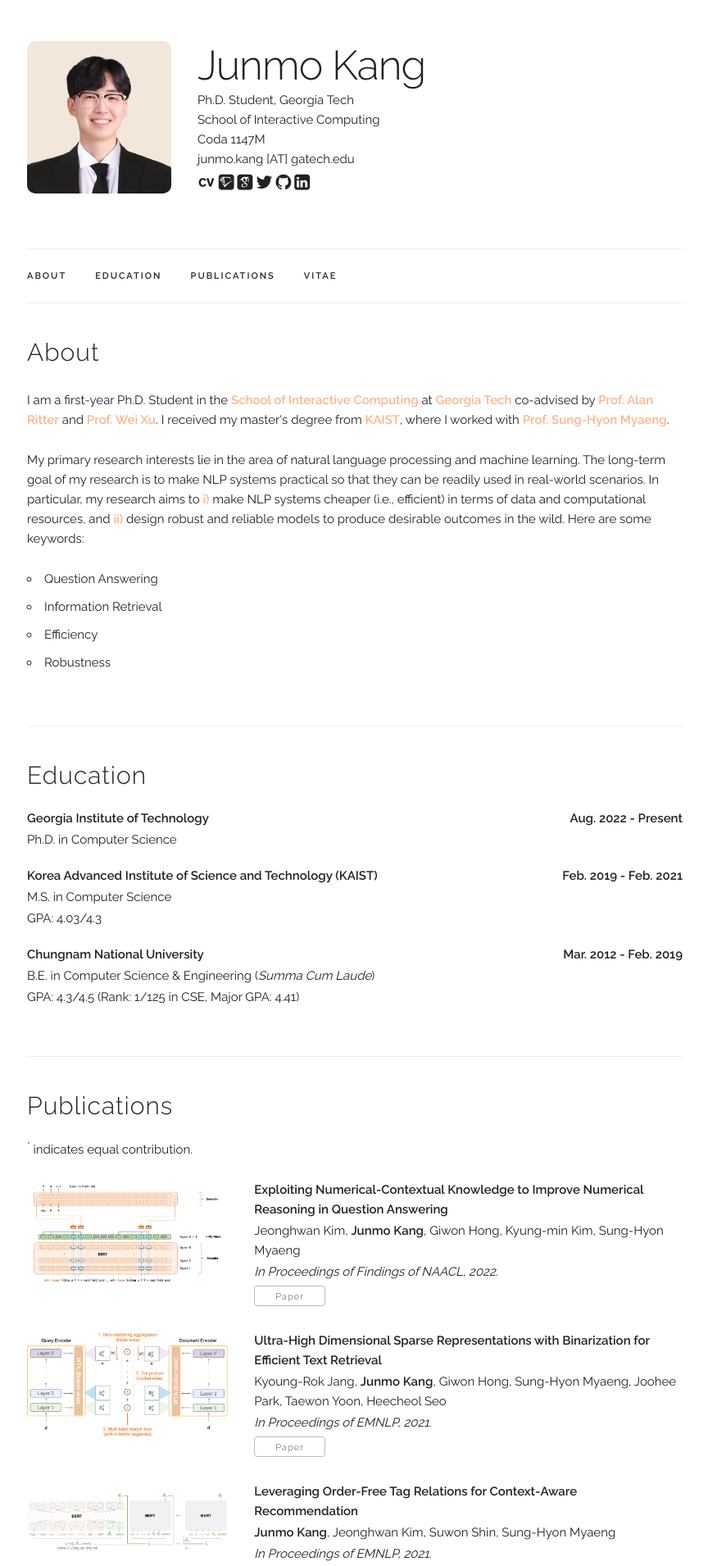
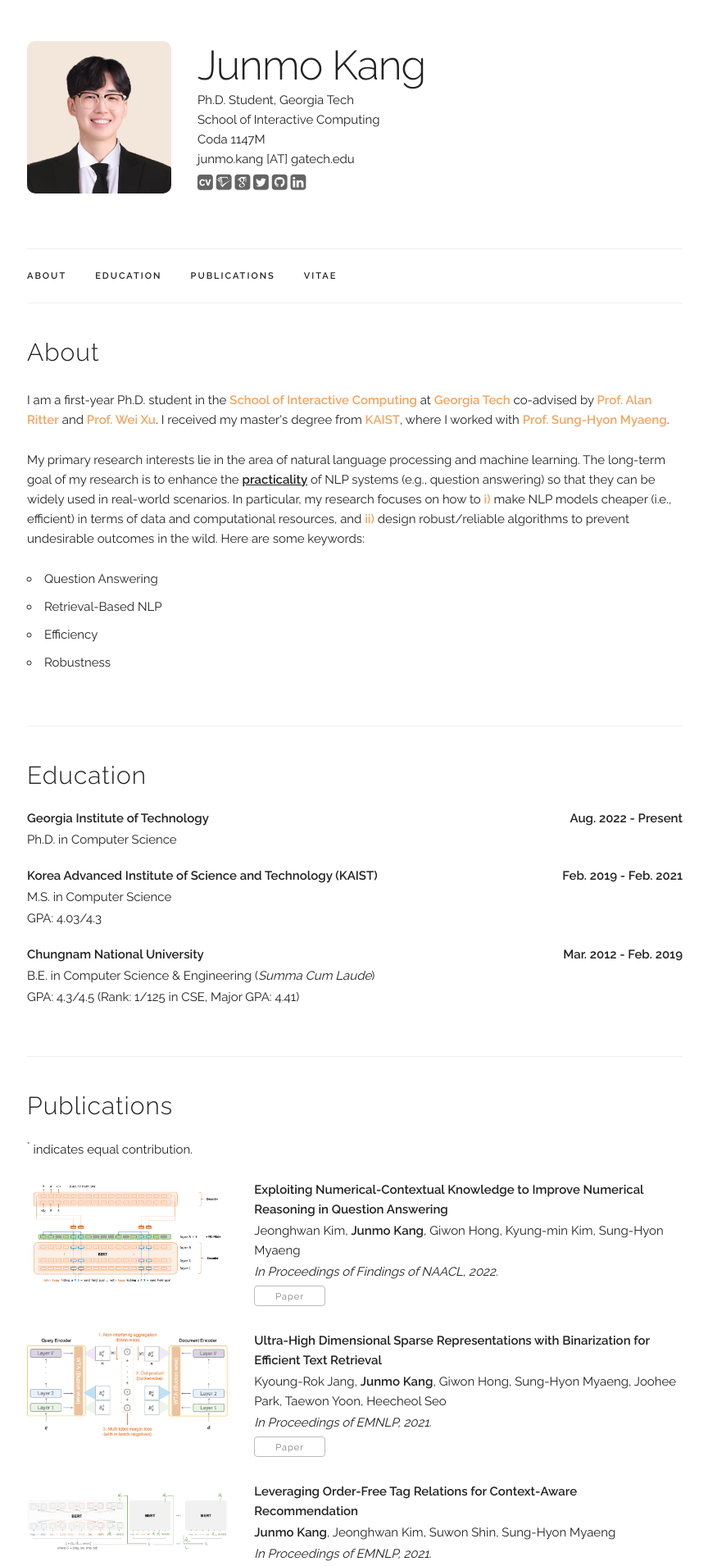
Before and after one commit to jm-kang/jm-kang.github.io, a Jekyll site: the page built from index.html, in a window 1280 px wide. Shown: the top 1910 px of the page at 82% size, without its empty margins (207-1071 px from the left). Built offline with Jekyll 4.4.1, drawn with Linux system fonts in a browser that asks for light colours; some web fonts are replaced.

Commit message:
update color and about

```diff
--- a/_layouts/default.html
+++ b/_layouts/default.html
@@ -74,7 +74,7 @@
             <p>{{ site.data.main_info.email }}</p>
             <p>
               <span onclick="window.open('{{ site.data.main_info.cv }}')" style="cursor: pointer">
-                <i class="fa ai ai-cv" aria-hidden="true"></i>
+                <i class="fa ai ai-cv-square" aria-hidden="true"></i>
               </span>
 
               <span onclick="window.open('{{ site.data.main_info.semantic_scholar }}')" style="cursor: pointer">
@@ -86,11 +86,11 @@
               </span>
 
               <span onclick="window.open('{{ site.data.main_info.twitter }}')" style="cursor: pointer">
-                <i class="fa fa-twitter" aria-hidden="true"></i>
+                <i class="fa fa-twitter-square" aria-hidden="true"></i>
               </span>
 
               <span onclick="window.open('{{ site.data.main_info.github }}')" style="cursor: pointer">
-                <i class="fa fa-github" aria-hidden="true"></i>
+                <i class="fa fa-github-square" aria-hidden="true"></i>
               </span>
 
               <span onclick="window.open('{{ site.data.main_info.linkedin }}')" style="cursor: pointer">
@@ -125,7 +125,7 @@
         </div>
         <div class="four columns">
           <span onclick="window.open('{{ site.data.main_info.cv }}')" style="cursor: pointer">
-            <i class="fa ai ai-cv" aria-hidden="true"></i>
+            <i class="fa ai ai-cv-square" aria-hidden="true"></i>
           </span>
           <span onclick="window.open('{{ site.data.main_info.semantic_scholar }}')" style="cursor: pointer">
             <i class="ai ai-semantic-scholar-square" aria-hidden="true"></i>
@@ -134,10 +134,10 @@
             <i class="ai ai-google-scholar-square" aria-hidden="true"></i>
           </span>
           <span onclick="window.open('{{ site.data.main_info.twitter }}')" style="cursor: pointer">
-            <i class="fa fa-twitter" aria-hidden="true"></i>
+            <i class="fa fa-twitter-square" aria-hidden="true"></i>
           </span>
           <span onclick="window.open('{{ site.data.main_info.github }}')" style="cursor: pointer">
-            <i class="fa fa-github" aria-hidden="true"></i>
+            <i class="fa fa-github-square" aria-hidden="true"></i>
           </span>
           <span onclick="window.open('{{ site.data.main_info.linkedin }}')" style="cursor: pointer">
             <i class="fa fa-linkedin-square" aria-hidden="true"></i>
--- a/index.html
+++ b/index.html
@@ -6,20 +6,20 @@
   <h4>About</h4>
   <p>
     <p>
-      I am a first-year Ph.D. Student in the <a href="https://www.ic.gatech.edu/">School of Interactive Computing</a> at <a href="https://www.gatech.edu">Georgia Tech</a> co-advised by <a href="http://aritter.github.io">Prof. Alan Ritter</a> and <a href="https://cocoxu.github.io">Prof. Wei Xu</a>.
+      I am a first-year Ph.D. student in the <a href="https://www.ic.gatech.edu/">School of Interactive Computing</a> at <a href="https://www.gatech.edu">Georgia Tech</a> co-advised by <a href="http://aritter.github.io">Prof. Alan Ritter</a> and <a href="https://cocoxu.github.io">Prof. Wei Xu</a>.
       I received my master's degree from <a href="https://www.kaist.ac.kr/en/">KAIST</a>, where I worked with <a href="http://ir.kaist.ac.kr/member/professor/">Prof. Sung-Hyon Myaeng</a>.
     </p>
     <p>
-      My primary research interests lie in the area of natural language processing and machine learning. The long-term goal of my research is to make NLP systems practical so that they can be readily used in real-world scenarios.
+      My primary research interests lie in the area of natural language processing and machine learning. The long-term goal of my research is to enhance the <b style="text-decoration: underline;">practicality</b> of NLP systems (e.g., question answering) so that they can be widely used in real-world scenarios.
       <!-- To this end, I am interested in understanding barriers preventing NLP systems from being practical, finding hidden assumptions that are favorable to academic settings, and solving them through novel machine learning approaches. -->
-      In particular, my research aims to <a>i)</a> make NLP systems cheaper (i.e., efficient) in terms of data and computational resources, and <a>ii)</a> design robust and reliable models to produce desirable outcomes in the wild.
+      In particular, my research focuses on how to <a>i)</a> make NLP models cheaper (i.e., efficient) in terms of data and computational resources, and <a>ii)</a> design robust/reliable algorithms to prevent undesirable outcomes in the wild.
       Here are some keywords:
       <ul>
         <li>
           Question Answering
         </li>
         <li>
-          Information Retrieval
+          Retrieval-Based NLP
         </li>
         <li>
           Efficiency
```
Also changed, not shown: libs/custom/my_css.css, libs/external/skeleton/skeleton.css, libs/external/timeline.css.
